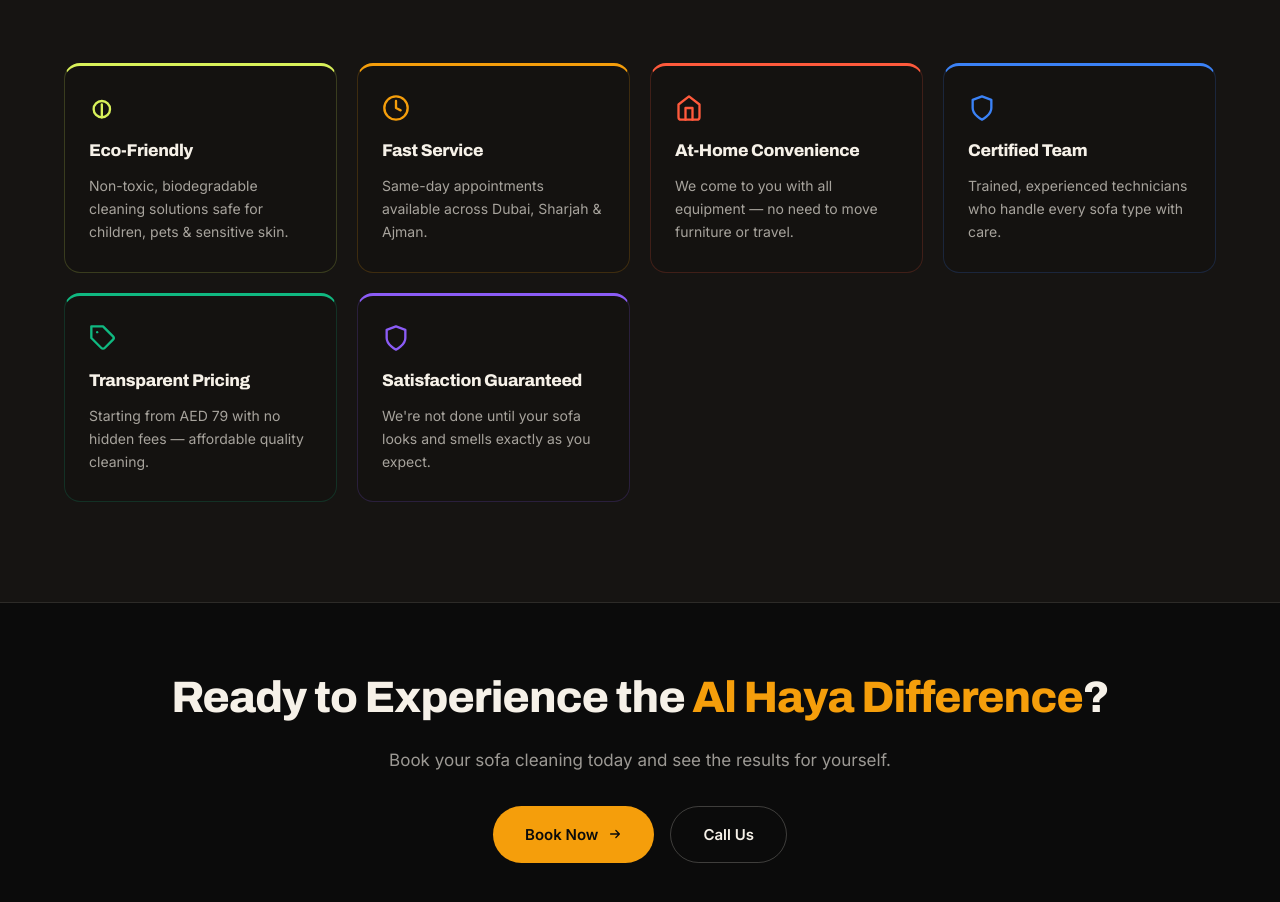
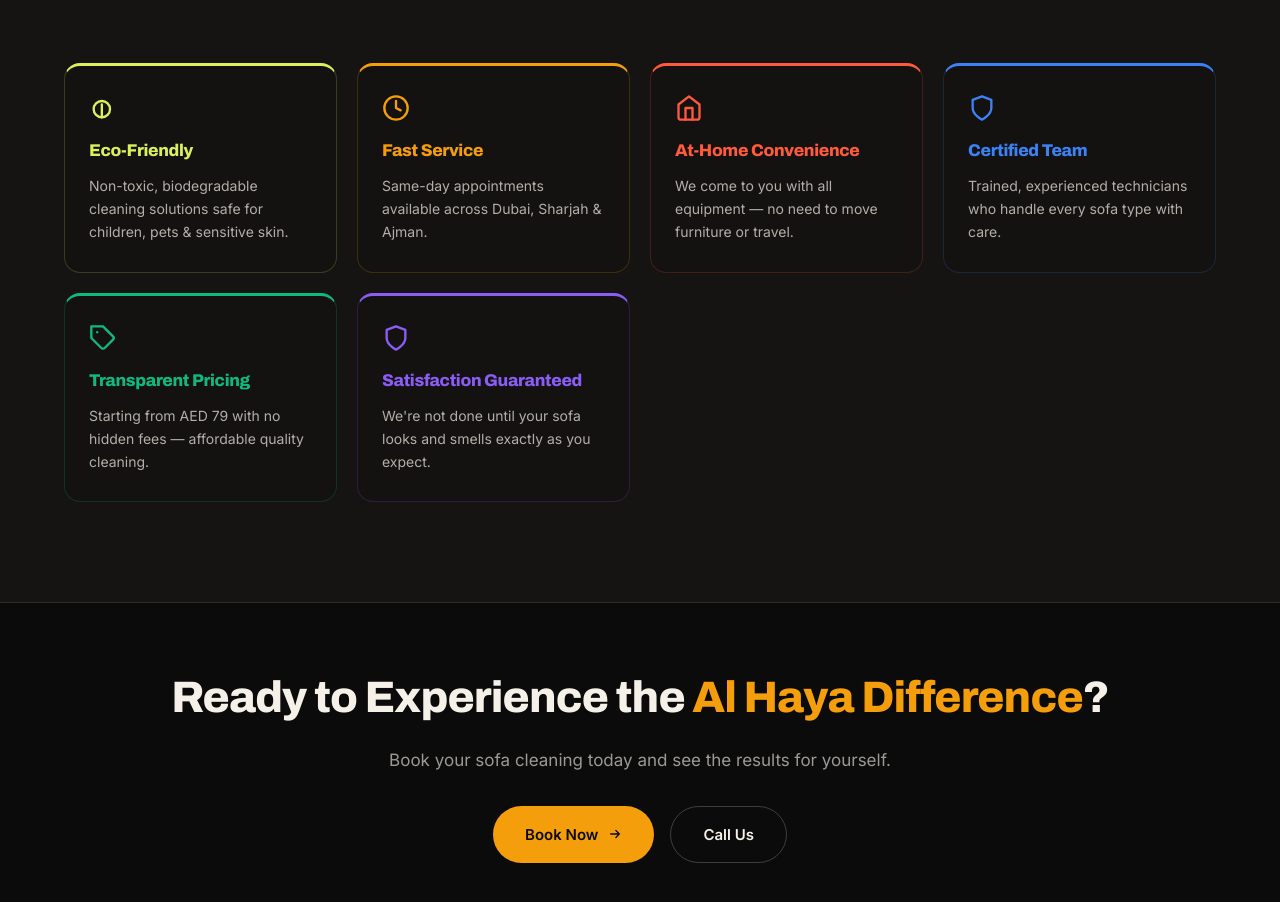
Before and after one commit to asadali7755/sofa-care-UAE-web, a Next.js app: page /about in a window 1280 px wide. Shown: the part 1660-2562 px from the top of the page. Built offline with nearby package versions, Linux system fonts and the light colour scheme.

Commit message:
About Our Promise cards: heading color matches card accent color

```diff
--- a/app/about/AboutClient.tsx
+++ b/app/about/AboutClient.tsx
@@ -141,8 +141,8 @@
                   }}
                 >
                   <div style={{ color: item.accent, marginBottom: 16 }}>{item.icon}</div>
-                  <h3 style={{ fontSize: 17, marginBottom: 10, color: '#F6F1E8', fontWeight: 700 }}>{item.title}</h3>
-                  <p style={{ color: 'rgba(246,241,232,0.65)', fontSize: 14, lineHeight: 1.65 }}>{item.desc}</p>
+                  <h3 style={{ fontSize: 17, marginBottom: 10, color: item.accent, fontWeight: 700 }}>{item.title}</h3>
+                  <p style={{ color: 'rgba(246,241,232,0.70)', fontSize: 14, lineHeight: 1.65 }}>{item.desc}</p>
                 </div>
               ))}
             </div>
```
